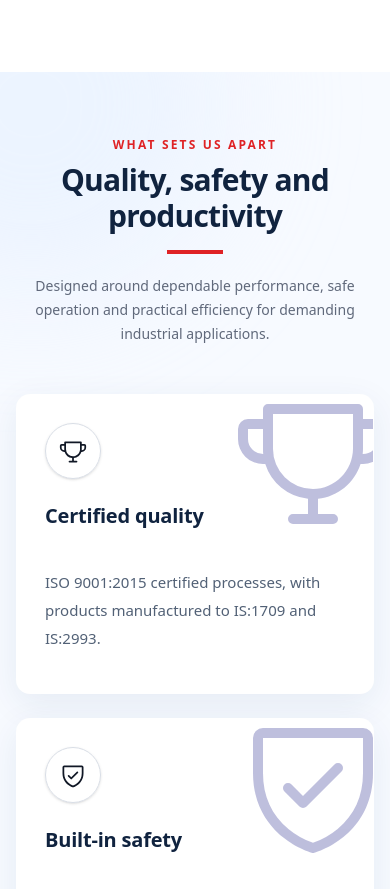
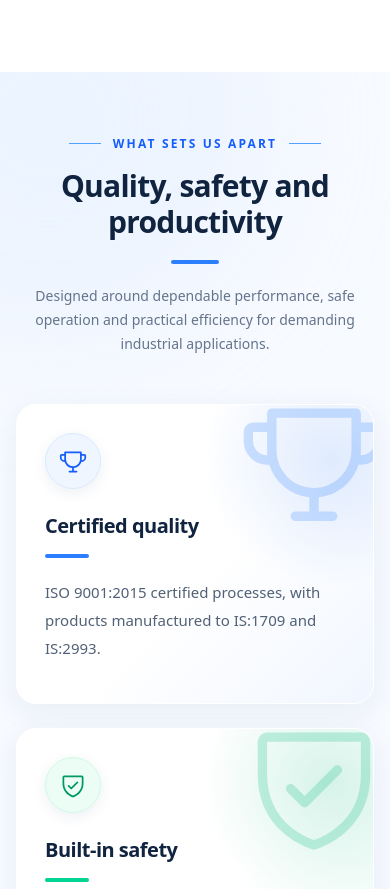
Before and after one commit to BusinessKiDuniya/tesq, a Next.js app: page /about in a window 390 px wide. Shown: the part 4760-5649 px from the top of the page. Built offline with nearby package versions, Linux system fonts and the light colour scheme.

Commit message:
new component UI updated

```diff
--- a/src/app/about/page.tsx
+++ b/src/app/about/page.tsx
@@ -40,6 +40,69 @@ const values = [
     icon: UsersIcon,
     title: "Distributor network",
     text: "Supply through a growing dealer and distributor network across India.",
+  },
+];
+
+const cardStyles = [
+  {
+    // Blue
+    gradient:
+      "bg-[radial-gradient(circle_at_88%_18%,rgba(59,130,246,0.16),transparent_32%),linear-gradient(135deg,#ffffff_55%,#f1f6ff_100%)]",
+    iconBg: "bg-blue-50",
+    iconColor: "text-blue-600",
+    iconBorder: "border-blue-100",
+    accent: "bg-blue-500",
+    watermark: "text-blue-500",
+  },
+  {
+    // Green
+    gradient:
+      "bg-[radial-gradient(circle_at_88%_18%,rgba(16,185,129,0.17),transparent_32%),linear-gradient(135deg,#ffffff_55%,#f0fcf8_100%)]",
+    iconBg: "bg-emerald-50",
+    iconColor: "text-emerald-600",
+    iconBorder: "border-emerald-100",
+    accent: "bg-emerald-400",
+    watermark: "text-emerald-500",
+  },
+  {
+    // Purple
+    gradient:
+      "bg-[radial-gradient(circle_at_88%_18%,rgba(139,92,246,0.16),transparent_32%),linear-gradient(135deg,#ffffff_55%,#f7f3ff_100%)]",
+    iconBg: "bg-violet-50",
+    iconColor: "text-violet-600",
+    iconBorder: "border-violet-100",
+    accent: "bg-violet-400",
+    watermark: "text-violet-500",
+  },
+  {
+    // Orange
+    gradient:
+      "bg-[radial-gradient(circle_at_88%_18%,rgba(249,115,22,0.17),transparent_32%),linear-gradient(135deg,#ffffff_55%,#fff7ed_100%)]",
+    iconBg: "bg-orange-50",
+    iconColor: "text-orange-500",
+    iconBorder: "border-orange-100",
+    accent: "bg-orange-400",
+    watermark: "text-orange-500",
+  },
+  {
+    // Light blue
+    gradient:
+      "bg-[radial-gradient(circle_at_88%_18%,rgba(59,130,246,0.14),transparent_32%),linear-gradient(135deg,#ffffff_55%,#f2f7ff_100%)]",
+    iconBg: "bg-blue-50",
+    iconColor: "text-blue-600",
+    iconBorder: "border-blue-100",
+    accent: "bg-blue-400",
+    watermark: "text-blue-500",
+  },
+  {
+    // Pink / red
+    gradient:
+      "bg-[radial-gradient(circle_at_88%_18%,rgba(244,63,94,0.15),transparent_32%),linear-gradient(135deg,#ffffff_55%,#fff3f6_100%)]",
+    iconBg: "bg-rose-50",
+    iconColor: "text-rose-500",
+    iconBorder: "border-rose-100",
+    accent: "bg-rose-400",
+    watermark: "text-rose-400",
   },
 ];
 
@@ -193,13 +256,19 @@ export default function About() {
 
       <ProductRangeExplorer />
 
-      <section className="relative overflow-hidden bg-[#f7faff] py-16 lg:py-20">
-        <div className="pointer-events-none absolute -left-40 -top-40 size-96 rounded-full bg-blue-100/40 blur-3xl" />
+      <section className="relative overflow-hidden bg-[#f7faff] py-16 sm:py-20 lg:py-24">
+        {/* =====================================================
+          BACKGROUND DECORATION
+      ====================================================== */}
 
-        <div className="pointer-events-none absolute -bottom-40 -right-40 size-96 rounded-full bg-blue-100/40 blur-3xl" />
+        {/* Top-left glow */}
+        <div className="pointer-events-none absolute -left-40 -top-40 size-[420px] rounded-full bg-blue-100/40 blur-3xl" />
 
-        {/* Decorative dots - top right */}
-        <div className="pointer-events-none absolute right-8 top-10 hidden opacity-50 lg:block">
+        {/* Bottom-right glow */}
+        <div className="pointer-events-none absolute -bottom-48 -right-40 size-[460px] rounded-full bg-blue-100/40 blur-3xl" />
+
+        {/* Top-right dots */}
+        <div className="pointer-events-none absolute right-8 top-10 hidden opacity-45 lg:block">
           <div className="grid grid-cols-6 gap-2">
             {Array.from({ length: 24 }).map((_, index) => (
               <span key={index} className="size-1.5 rounded-full bg-blue-200" />
@@ -207,8 +276,8 @@ export default function About() {
           </div>
         </div>
 
-        {/* Decorative dots - bottom left */}
-        <div className="pointer-events-none absolute bottom-10 left-8 hidden opacity-50 lg:block">
+        {/* Bottom-left dots */}
+        <div className="pointer-events-none absolute bottom-12 left-8 hidden opacity-40 lg:block">
           <div className="grid grid-cols-6 gap-2">
             {Array.from({ length: 18 }).map((_, index) => (
               <span key={index} className="size-1.5 rounded-full bg-blue-200" />
@@ -216,66 +285,183 @@ export default function About() {
           </div>
         </div>
 
-        {/* =========================================================
+        {/* =====================================================
           CONTENT
-      ========================================================= */}
+      ====================================================== */}
 
         <div className="relative z-10 mx-auto max-w-7xl px-4 sm:px-6">
-          {/* Heading */}
+          {/* Section heading */}
           <div className="mx-auto max-w-3xl text-center">
-            <p className="eyebrow">What Sets Us Apart</p>
+            <div className="flex items-center justify-center gap-3">
+              <span className="h-px w-8 bg-blue-400" />
 
-            <h2 className="mt-2 text-3xl font-extrabold tracking-tight text-[#10233f] sm:text-4xl lg:text-[42px] lg:leading-[1.1]">
+              <p className="text-xs font-bold uppercase tracking-[0.18em] text-blue-600">
+                What Sets Us Apart
+              </p>
+
+              <span className="h-px w-8 bg-blue-400" />
+            </div>
+
+            <h2 className="mt-4 text-3xl font-extrabold tracking-tight text-[#10233f] sm:text-4xl lg:text-[42px] lg:leading-[1.1]">
               Quality, safety and productivity
             </h2>
 
-            <span className="rule-accent mx-auto mt-4" />
+            <span className="mx-auto mt-5 block h-1 w-12 rounded-full bg-blue-500" />
 
-            <p className="mx-auto mt-5 max-w-2xl text-sm leading-6 text-muted-foreground sm:text-base">
+            <p className="mx-auto mt-5 max-w-2xl text-sm leading-6 text-[#65748b] sm:text-base">
               Designed around dependable performance, safe operation and
               practical efficiency for demanding industrial applications.
             </p>
           </div>
 
-          {/* =========================================================
-            FEATURE CARDS
-        ========================================================= */}
+          {/* =====================================================
+            CARDS
+        ====================================================== */}
 
-          <div className="mt-12 grid gap-6 md:grid-cols-3">
+          <div className="mt-12 grid gap-6 md:grid-cols-2 lg:grid-cols-3">
             {values.map((value, index) => {
               const Icon = value.icon;
+              const style = cardStyles[index % cardStyles.length];
 
               return (
                 <article
                   key={value.title}
-                  className="group relative min-h-[300px] overflow-hidden rounded-2xl border border-white/80 bg-white p-7 shadow-[0_10px_35px_rgba(31,67,120,0.08)] transition-all duration-300 hover:-translate-y-1 hover:shadow-[0_18px_45px_rgba(31,67,120,0.14)] sm:p-8"
+                  className={`
+                  group relative min-h-[300px]
+                  overflow-hidden
+                  rounded-[20px]
+                  border border-white
+                  ${style.gradient}
+                  p-7
+                  shadow-[0_8px_30px_rgba(31,67,120,0.07)]
+                  transition-all duration-300
+                  hover:-translate-y-1
+                  hover:shadow-[0_18px_45px_rgba(31,67,120,0.13)]
+                  sm:p-8
+                `}
                 >
-                  {/* Card gradient */}
-                  <div className="pointer-events-none absolute inset-0" />
+                  {/* ==========================================
+                    LARGE BACKGROUND ICON
+                =========================================== */}
 
-                  {/* Large watermark icon */}
                   <Icon
                     aria-hidden="true"
-                    className="pointer-events-none absolute -right-5 -top-4 size-40 opacity-[0.3] text-primary"
+                    weight="regular"
+                    className={`
+                    pointer-events-none
+                    absolute
+                    -right-4
+                    -top-5
+                    size-[150px]
+                    ${style.watermark}
+                    opacity-[0.22]
+                    transition-all
+                    duration-500
+                    group-hover:scale-105
+                    group-hover:opacity-[0.28]
+                  `}
                   />
 
-                  <div className="relative z-10 grid size-14 place-items-center rounded-full border shadow-sm transition-transform duration-300 group-hover:-translate-y-1">
-                    <Icon weight="regular" className="size-7" />
+                  {/* ==========================================
+                    ICON BADGE
+                =========================================== */}
+
+                  <div
+                    className={`
+                    relative z-10
+                    grid size-14
+                    place-items-center
+                    rounded-full
+                    border
+                    ${style.iconBorder}
+                    ${style.iconBg}
+                    shadow-[0_4px_14px_rgba(31,67,120,0.08)]
+                    transition-transform
+                    duration-300
+                    group-hover:-translate-y-1
+                  `}
+                  >
+                    <Icon
+                      weight="regular"
+                      className={`size-7 ${style.iconColor}`}
+                    />
                   </div>
 
-                  <h3 className="relative z-10 mt-6 text-xl font-extrabold leading-tight text-[#10233f] sm:text-[22px]">
+                  {/* ==========================================
+                    TITLE
+                =========================================== */}
+
+                  <h3
+                    className="
+                    relative z-10
+                    mt-6
+                    max-w-[80%]
+                    text-xl
+                    font-extrabold
+                    leading-tight
+                    tracking-tight
+                    text-[#10233f]
+                    sm:text-[22px]
+                  "
+                  >
                     {value.title}
                   </h3>
 
-                  {/* Accent line */}
-                  <span className="relative z-10 mt-4 block h-1 w-10 rounded-full transition-all duration-300 group-hover:w-16" />
+                  {/* ==========================================
+                    ACCENT LINE
+                =========================================== */}
 
-                  <p className="relative z-10 mt-5 text-[15px] leading-7 text-[#526176]">
+                  <span
+                    className={`
+                    relative z-10
+                    mt-4
+                    block
+                    h-1
+                    w-11
+                    rounded-full
+                    ${style.accent}
+                    transition-all
+                    duration-300
+                    group-hover:w-16
+                  `}
+                  />
+
+                  {/* ==========================================
+                    DESCRIPTION
+                =========================================== */}
+
+                  <p
+                    className="
+                    relative z-10
+                    mt-5
+                    max-w-[95%]
+                    text-[15px]
+                    leading-7
+                    text-[#526176]
+                  "
+                  >
                     {value.text}
                   </p>
 
-                  {/* Bottom decorative line */}
-                  <div className="absolute bottom-0 left-0 h-1 w-full origin-left scale-x-0 transition-transform duration-300 group-hover:scale-x-100" />
+                  {/* ==========================================
+                    BOTTOM ACCENT
+                =========================================== */}
+
+                  <div
+                    className={`
+                    absolute
+                    bottom-0
+                    left-0
+                    h-1
+                    w-full
+                    origin-left
+                    scale-x-0
+                    ${style.accent}
+                    transition-transform
+                    duration-300
+                    group-hover:scale-x-100
+                  `}
+                  />
                 </article>
               );
             })}
--- a/src/components/home/segments-we-serve/index.tsx
+++ b/src/components/home/segments-we-serve/index.tsx
@@ -77,7 +77,7 @@ export default function SegmentsWeServe() {
           </p>
 
           <h2 className="mt-2 text-3xl font-extrabold tracking-tight text-[#10233f] sm:text-4xl lg:text-[42px]">
-            Engineered around real applications
+            Capacitors around real applications
           </h2>
 
           <span className="rule-accent mx-auto mt-4" />
@@ -129,7 +129,7 @@ export default function SegmentsWeServe() {
                     LABEL
                 ================================================= */}
 
-                <div className="mt-4 flex min-h-[52px] items-start justify-center px-1">
+                <div className="mt-16 flex min-h-[52px] items-start justify-center px-1">
                   <h3 className="text-[16px] font-extrabold leading-[1.15] text-[#10233f] sm:text-[17px]">
                     {segment.label}
                   </h3>
--- a/src/data/home.ts
+++ b/src/data/home.ts
@@ -16,6 +16,7 @@ export const segments = [
     label: "Ceiling & Exhaust Fans",
     image: "/images/segments/fan.png",
     color: "blue",
+    text: "Fan"
   },
 
   {
```
Also changed, not shown: src/components/common/footer/index.tsx (+47 -39 lines), src/components/products/index.tsx (+102 -41 lines).
